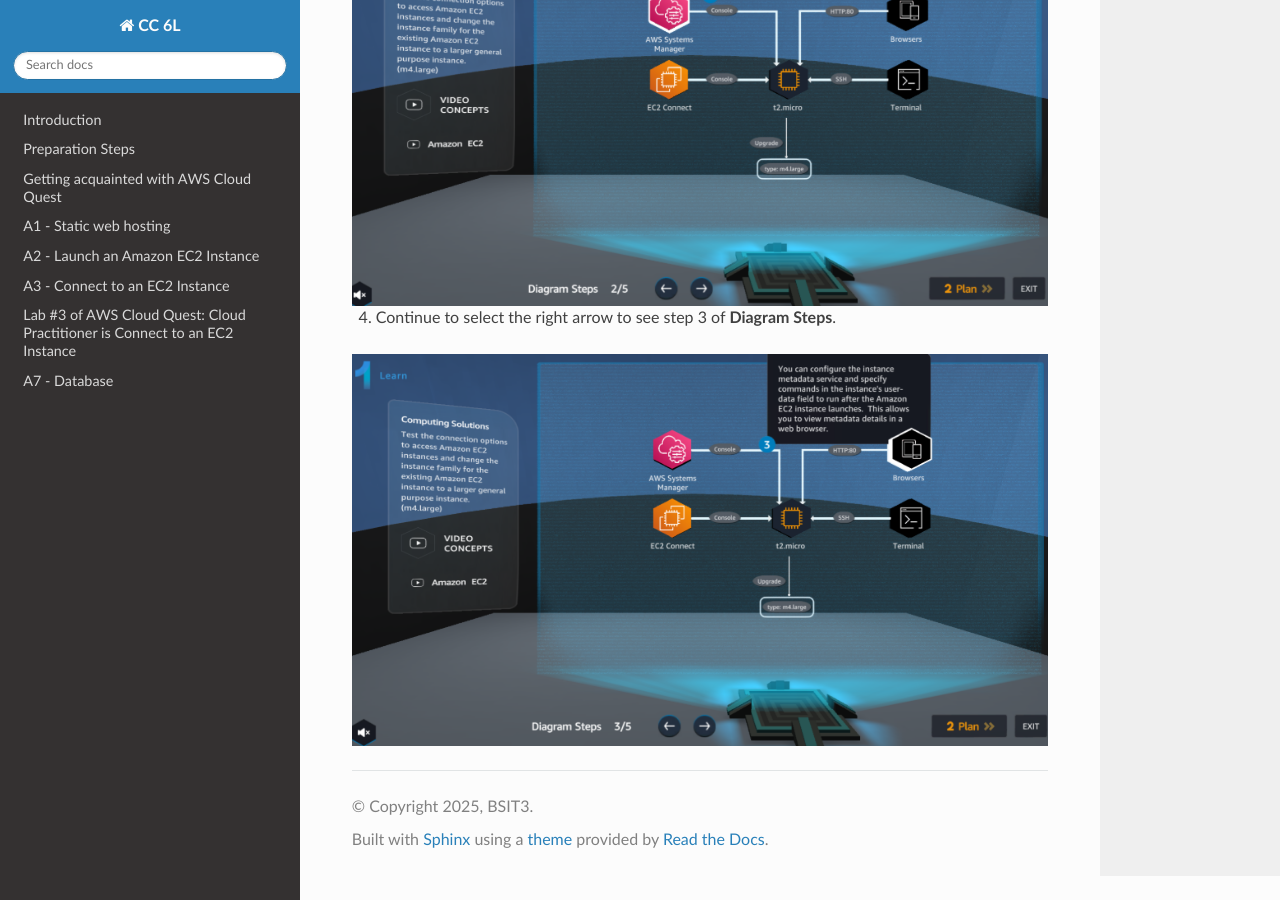
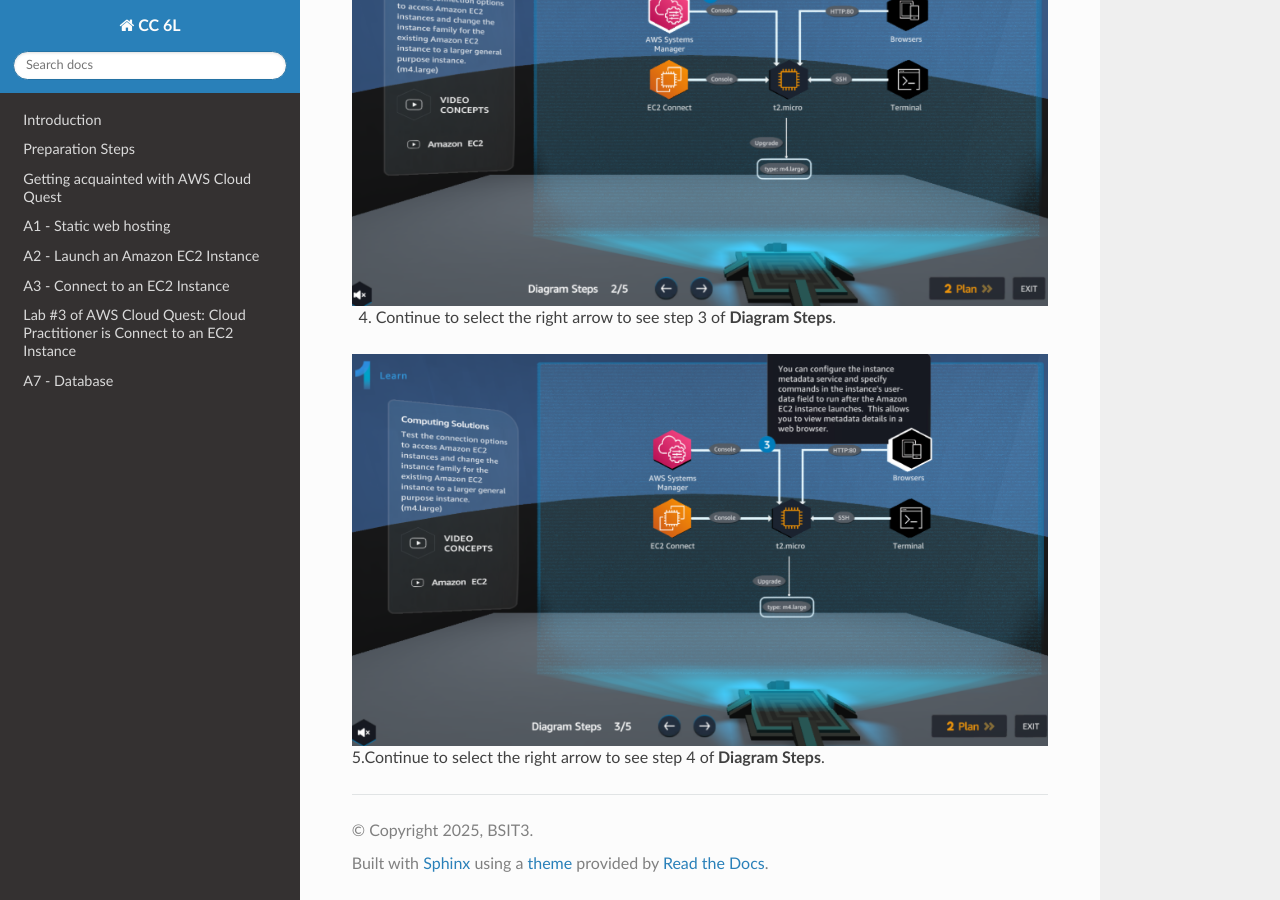
Before and after one commit to user-5005/Aws-Cloud_Practitioner, a Sphinx documentation site: the page built from docs/source/a3-Learn.rst, in a window 1280 px wide and 900 px high, scrolled down 1288 px. Built offline with Sphinx 7.4.7 and the Read the Docs theme 3.1.0, drawn with Linux system fonts in a browser that asks for light colours; pages that are not in the unit, such as notebooks, are missing from menus.

Commit message:
Update a3-Learn.rst

```diff
--- a/docs/source/a3-Learn.rst
+++ b/docs/source/a3-Learn.rst
@@ -30,3 +30,5 @@
 .. image:: pictures/step3_diagram.png
    :align: center
    :width: 700px
+
+5.Continue to select the right arrow to see step 4 of **Diagram Steps**.
```
